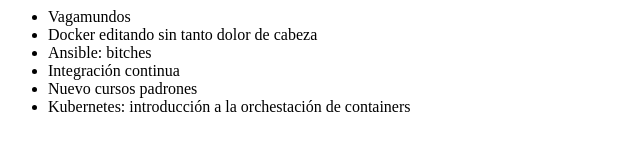
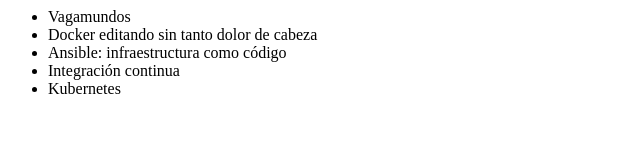
Before and after one commit to JorgeTotena/Prueba-remoto, a plain HTML site: page index.html in a window 1280 px wide. Shown: the whole page, without its empty margins (0-640 px from the left). Drawn offline with Linux system fonts and the light colour scheme.

Commit message:
Segunda prueba

```diff
--- a/index.html
+++ b/index.html
@@ -8,10 +8,9 @@
      <ul>
          <li> Vagamundos </li>
          <li> Docker editando sin tanto dolor de cabeza </li>
-         <li> Ansible: bitches </li>
+         <li> Ansible: infraestructura como código </li>
          <li> Integración continua </li>
-         <li> Nuevo cursos padrones </li>
-         <li> Kubernetes: introducción a la orchestación de containers </li>
+         <li> Kubernetes </li>
 
      </ul>
 </body>
```
